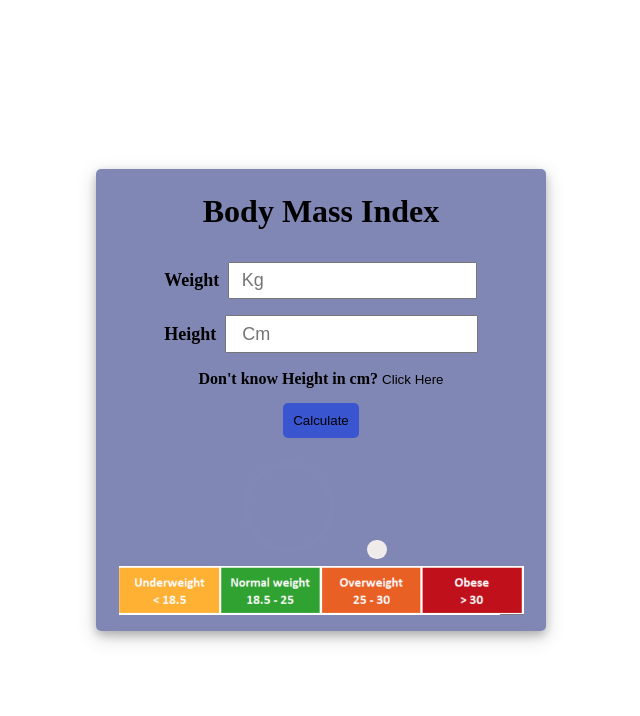
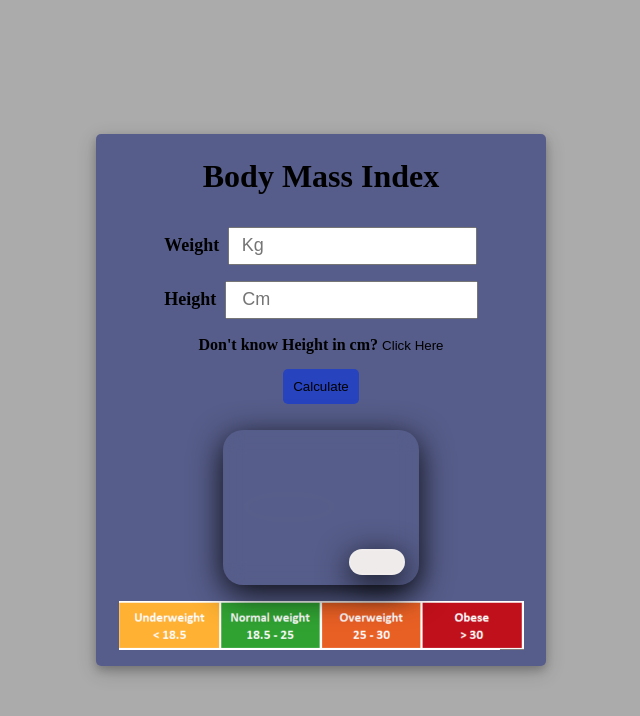
Before and after one commit to BhargavSonagra/BMI-with-Height-Converter, a plain HTML site: page index.html in a window 1280 px wide. Shown: the whole page, without its empty margins (319-959 px from the left). Drawn offline with Linux system fonts and the light colour scheme.

Commit message:
Update index.css

```diff
--- a/index.css
+++ b/index.css
@@ -1,14 +1,16 @@
-
-
-*{
+* {
     margin: 0;
     padding: 0;
 }
+body{
+    background:rgba(65, 64, 64, 0.44);
+}
 
-h1{
+h1 {
     margin-top: 1.5rem;
 }
-.container{
+
+.container {
     display: flex;
     align-items: center;
     justify-content: center;
@@ -17,7 +19,7 @@ h1{
     width: 100%;
 }
 
-.card{
+.card {
     box-shadow: 0 4px 8px 0 rgba(0, 0, 0, 0.2), 0 6px 20px 0 rgba(0, 0, 0, 0.19);
     background: rgba(5, 19, 108, 0.505);
     border-radius: 5px;
@@ -29,25 +31,27 @@ h1{
     align-items: center;
 }
 
-.card div{
+.card div {
     margin-top: 1rem;
     outline: none;
 }
 
-label{
+label {
     font-size: large;
     font-weight: 600;
-    padding-right:5px;
+    padding-right: 5px;
 }
-#height{
+
+#height {
     padding-left: 10px;
 }
-input[type=number]{
+
+input[type=number] {
     padding: 0.4rem;
     font-size: large;
 }
 
-#submit{
+#submit {
     cursor: pointer;
     border-radius: 5px;
     background-color: rgba(4, 49, 231, 0.568);
@@ -55,75 +59,107 @@ input[type=number]{
     margin: 10px;
     padding: 10px;
 }
-#bmiContainer{
+
+
+#Reset {
+    cursor: pointer;
+    border-radius: 5px;
+    background-color: rgba(48, 141, 51, 0.904);
+    border: none;
+    margin: 10px;
+    padding: 10px;
+
+}
+
+#bmiContainer {
+border-radius: 16px;
+  padding: 20px;
+  transition: all 1s ease-in-out;
+    backdrop-filter: blur(10px);
+    -webkit-backdrop-filter: blur(12px);
+    border-radius: 20px;
+    box-shadow: 0 8px 32px rgba(0, 0, 0, 0.89);
+    padding: 10px;
+    color: #fff;
+    width: auto;
+    /* border: 2px solid red; */
     display: flex;
     flex-direction: row;
     align-items: center;
-    margin: 3px;
+    margin: 1rem;
+    height: auto;
 }
-h5{
+
+h5 {
     text-align: center;
     font-size: medium;
     margin-top: 17px;
     margin-bottom: 5px;
 }
 
-#info{
-     display: grid;
+
+#info {
+    display: grid;
     place-items: center;
     font-weight: bolder;
 }
-#bmiValue{
+
+#bmiValue {
     display: grid;
     place-content: center;
     border-radius: 50%;
     border: 6px solid rgba(250, 250, 250, 0.007);
     width: 60px;
-    height: 60px;
+    height: auto;
     padding: 10px;
     margin: 10px;
     font-weight: 900;
     font-size: xx-large;
 }
 
-#bmi{
-    padding-bottom:7px ;
+#bmi {
+    padding-bottom: 7px;
     font-size: xx-large;
     font-weight: 600;
     color: transparent;
-    margin-top: -20px;
+    /* margin-top: -20px; */
 }
-#bmiText{
+
+#bmiText {
     border: 2px solid rgba(255, 255, 255, 0.09);
     border-radius: 1rem;
     background: #efebeb;
-    padding: 0.5rem;
-    padding-bottom:7px ;
-    font-size: x-large;
-    font-weight: 600;
-    margin: 0.2rem 0px 0.2rem 0px;
+    padding: 0.7rem 0.6rem 0.7rem 0.6rem;
+    font-size:x-large;
+    font-weight: 800;
+    /* margin: 0.2rem  0.2rem; */
+     box-shadow: 0 8px 32px rgba(0, 0, 0, 0.89);
+     width: 50%;
+    text-align: center;
 }
-img{
+
+img {
     margin-bottom: 1rem;
     width: 90%;
 }
 
-h5 button{
+h5 button {
     background-color: transparent;
     border: none;
     cursor: pointer;
     margin: 0;
 }
 
-#height_container{
+#height_container {
     position: absolute;
 }
-#high_converotr{
+
+#high_converotr {
     display: none;
     border: 2px solid rgb(119, 154, 176);
     background: rgba(139, 148, 188, 0.944);
-    border-radius:5px;
-    box-shadow: 16px 12px 34px 0px rgba(0,0,0,0.39);
+    border-radius: 5px;
+    box-shadow: 16px 12px 34px 0px rgba(0, 0, 0, 0.39);
     height: auto;
     padding: 1rem;
     margin: 1rem;
@@ -133,7 +169,7 @@ h5 button{
     letter-spacing: 1.5px;
 }
 
-#closebtn{
+#closebtn {
     background: none;
     border: none;
     padding: 0.3rem 0.3rem;
@@ -147,18 +183,18 @@ h5 button{
 
 /* for pop up */
 
-#high_converotr h2{
+#high_converotr h2 {
     text-align: center;
     padding: 0.3rem 0rem;
     margin: 1rem 0rem 0.5rem 0rem;
 }
 
-#high_converotr input[type=number]{
+#high_converotr input[type=number] {
     padding: 0.5rem 0.5rem;
     margin: 0.5rem 0.5rem;
 }
 
-#copybtn{
+#copybtn {
     margin: 1rem;
     padding: 0.5rem;
     border: none;
@@ -169,4 +205,5 @@ h5 button{
     font-size: medium;
     border-radius: 5px;
 }
+
 /* pop up end */
```
